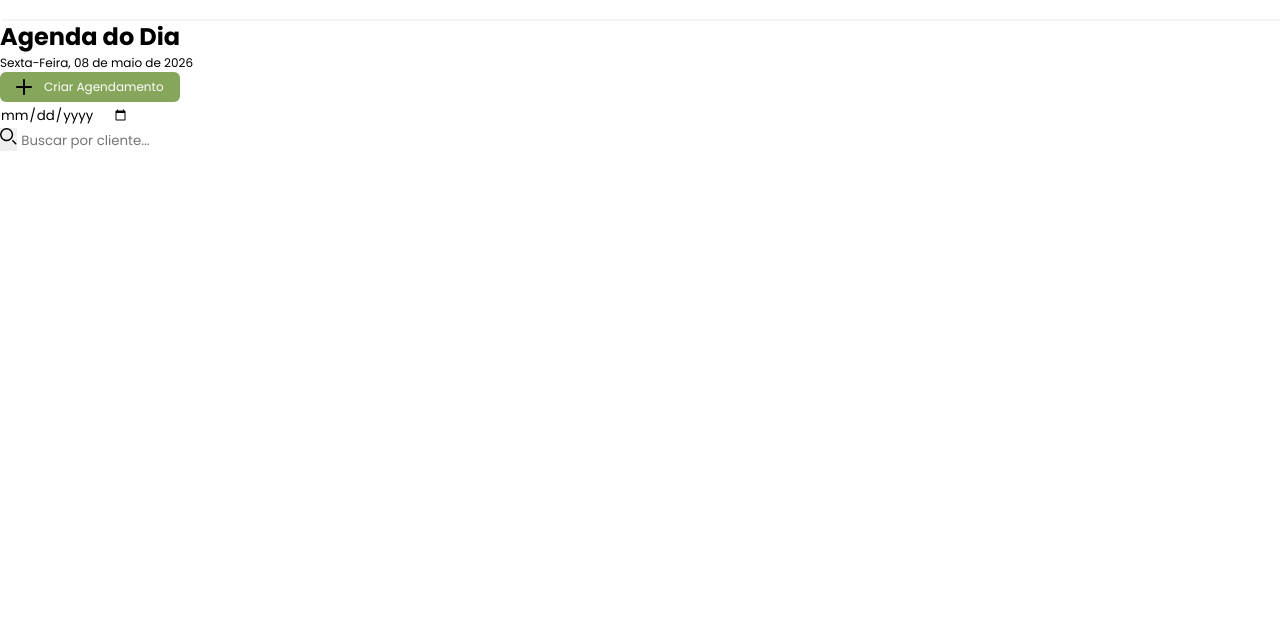
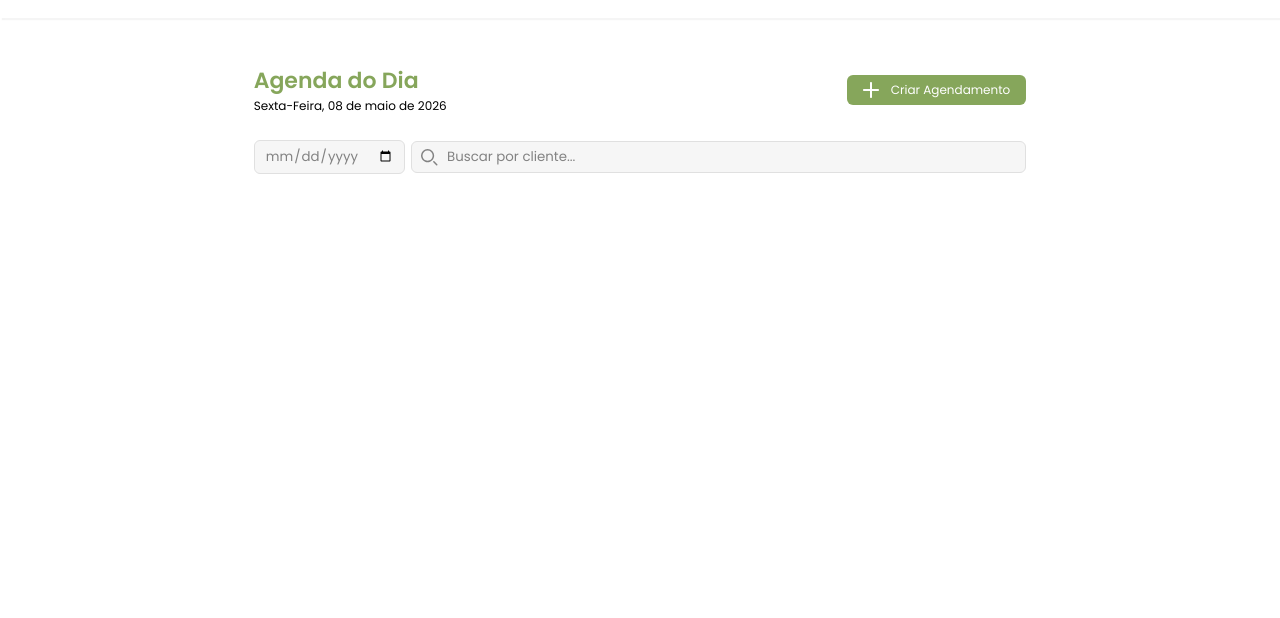
Before and after one commit to Univesp-Projeto-Integrador-TI/web-agendamento, a plain HTML site: page index.html in a window 1280 px wide. Shown: the part 182-800 px from the top of the page. Drawn offline with Linux system fonts and the light colour scheme.

Commit message:
style: estilização da seção agendamento/busca

```diff
--- a/src/assets/styles/style.css
+++ b/src/assets/styles/style.css
@@ -17,12 +17,79 @@ header{
         box-shadow: var(--effect-box-shadow);
         ul {
             display: flex;
-            justify-content: space-around;
+            justify-content: space-evenly;
 
             a {
+                font-size: var(--font-body-size);
                 display: flex;
                 align-items: center;
                 gap: 12px;
+            }
+        }
+    }
+}
+
+main {
+    display: flex;
+    justify-content: center;
+    gap: 28px;
+    margin-top: 28px;
+
+    .section-bar-agendamento {
+        display: flex;
+        flex-direction: column;
+        gap: 7px;
+        .group-agendamento {
+            display: flex;
+            align-items: center;
+            gap: 400px;
+            padding: 18px 0px;
+
+            .info-text {
+                h2 {
+                    color: var(--color-primary);
+                    font-size: var(--font-headline-2-size);
+                    font-weight: var(--font-headline-2-weight);
+                }
+            }
+        }
+
+        .group-pesquisa {
+            display: grid;
+            grid-template-columns: 0.25fr 2fr;
+            gap: 6px;
+
+            input {
+                padding: 5px 10px;
+                cursor: pointer;
+                color: var(--color-gray-3);
+                background-color: var(--color-gray-6);
+                border-radius: 6px;
+                border: 1.5px solid var(--color-gray-5);
+            }
+
+            .input-search::placeholder {
+                color: var(--color-gray-3);
+            }
+
+            .search-bar {
+                width: 100%;
+                display: flex;
+                align-items: center;
+
+                .search-button {
+                    display: flex;
+                    background: none;
+                    cursor: pointer;
+                    position: absolute;
+                    margin-left: 10px;
+                }
+
+                input {
+                    padding: 5px 35px;
+                    width: 100%;
+                    cursor: auto;
+                }
             }
         }
     }
@@ -38,3 +105,11 @@ header{
         fill: var(--color-white);
     }
 }
+
+.icon-search path {
+    stroke: var(--color-gray-3);
+}
+
+.icon-plus path {
+    fill: var(--color-white);
+}
```
